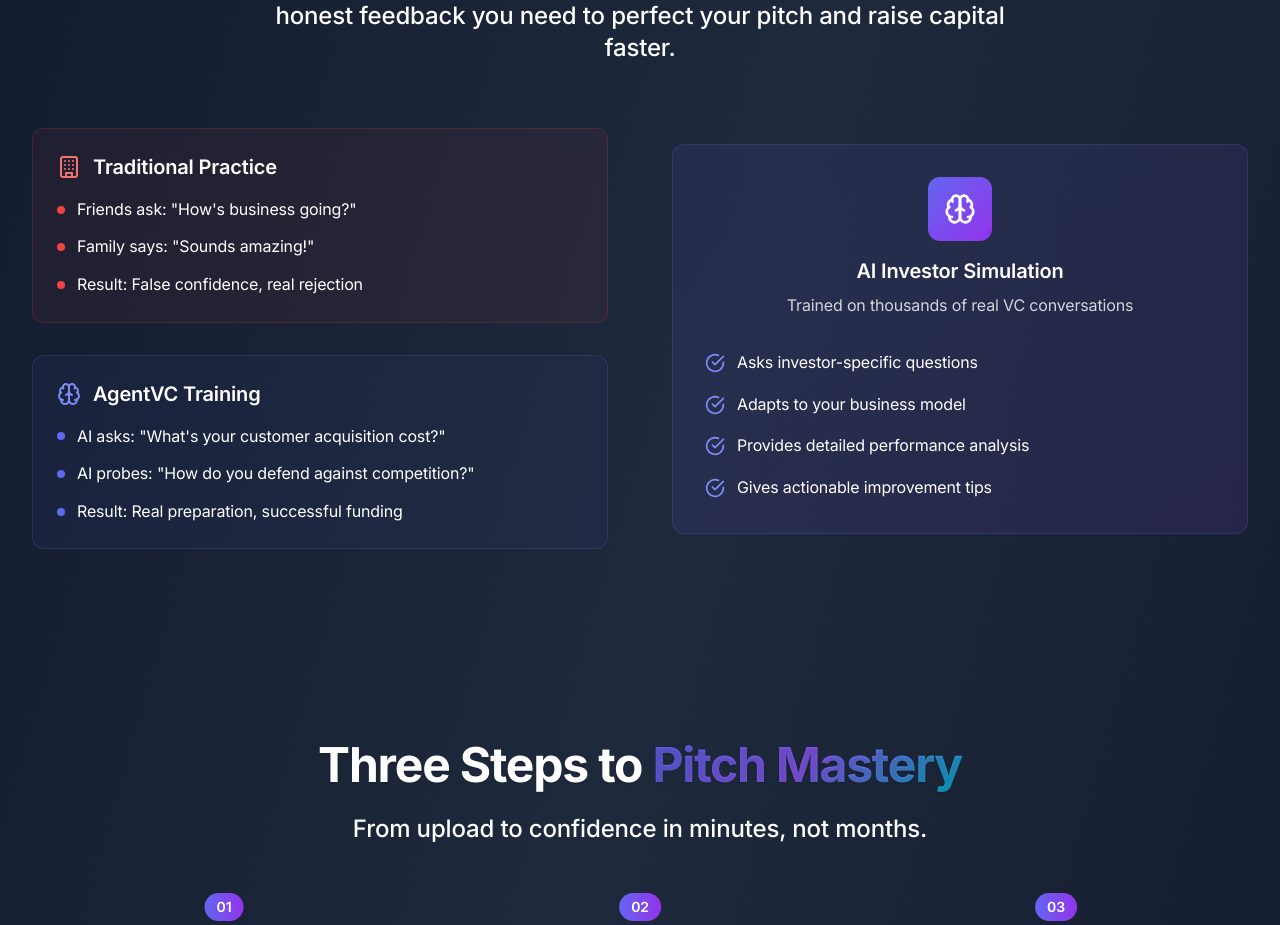
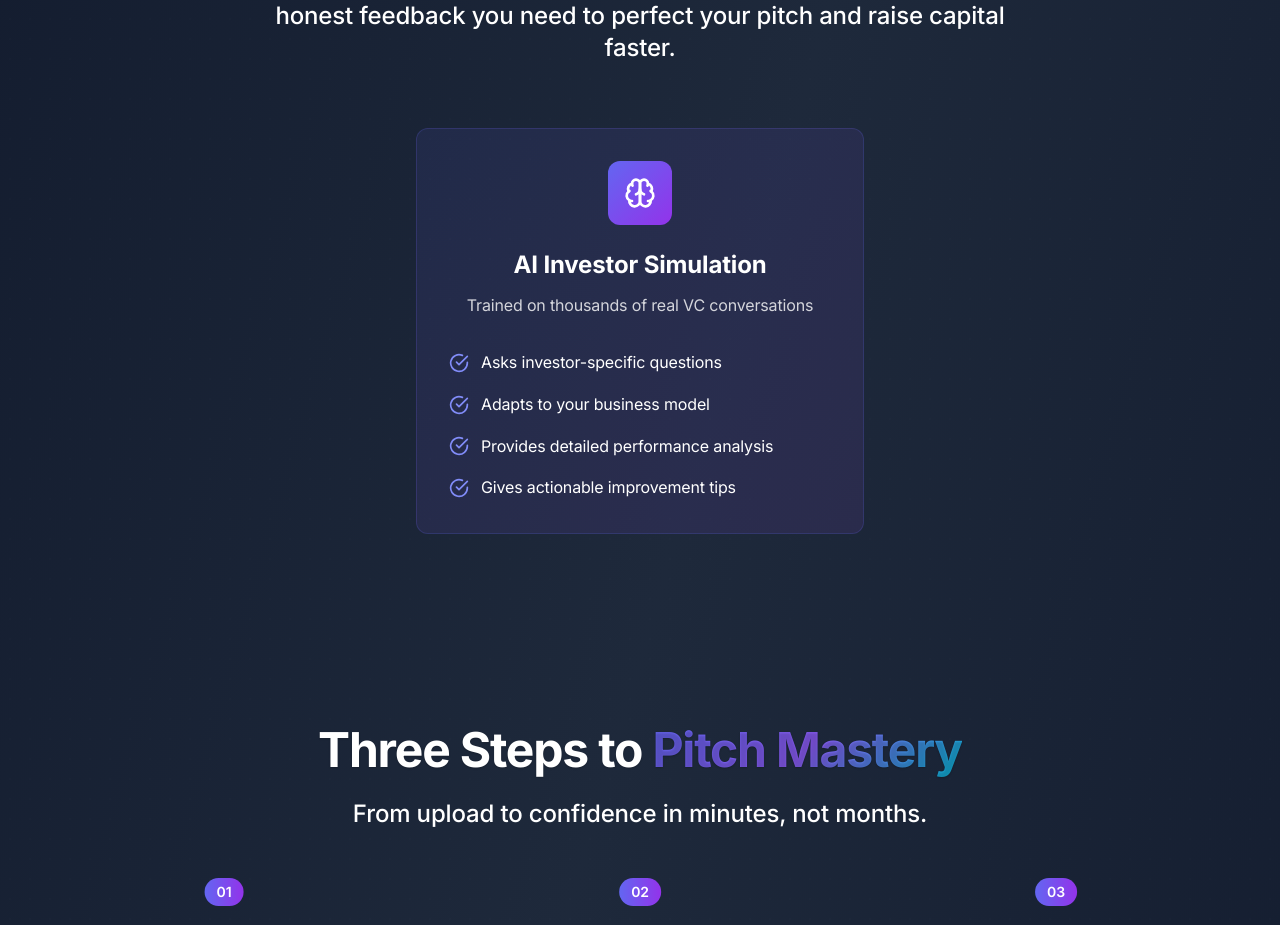
Before and after one commit to rohanvyas01/agentvc01, a React (Vite) app: page / in a window 1280 px wide. Shown: the part 1551-2476 px from the top of the page. Built offline with nearby package versions, Linux system fonts and the light colour scheme.

Commit message:
Convert solution section to centered card layout

```diff
--- a/src/pages/LandingPage.tsx
+++ b/src/pages/LandingPage.tsx
@@ -206,7 +206,7 @@
         </div>
       </section>
 
-      {/* Solution Section */}
+      {/* Solution Section - Converted to centered card layout */}
       <section className="relative section-spacing">
         <div className="max-w-7xl mx-auto container-padding">
           <motion.div
@@ -225,83 +225,17 @@
             </p>
           </motion.div>
 
-          <div className="grid lg:grid-cols-2 gap-16 items-center">
+          {/* Centered Card Layout */}
+          <div className="flex justify-center">
             <motion.div
-              initial={{ opacity: 0, x: -50 }}
-              whileInView={{ opacity: 1, x: 0 }}
+              initial={{ opacity: 0, y: 50 }}
+              whileInView={{ opacity: 1, y: 0 }}
               transition={{ duration: 0.8 }}
               viewport={{ once: true }}
-              className="space-y-8"
+              className="max-w-md w-full p-8 bg-gradient-to-br from-indigo-500/10 to-purple-500/10 border border-indigo-500/20 rounded-xl text-center"
             >
               <motion.div
-                className="p-6 bg-red-500/5 border border-red-500/20 rounded-xl"
-                whileHover={{ scale: 1.02 }}
-              >
-                <h3 className="text-xl font-semibold text-white mb-4 flex items-center gap-3">
-                  <Building className="w-6 h-6 text-red-400" />
-                  Traditional Practice
-                </h3>
-                <div className="space-y-3">
-                  {[
-                    'Friends ask: "How\'s business going?"',
-                    'Family says: "Sounds amazing!"',
-                    'Result: False confidence, real rejection'
-                  ].map((item, index) => (
-                    <motion.div
-                      key={index}
-                      className="flex items-center gap-3 text-white"
-                      initial={{ opacity: 0, x: -20 }}
-                      whileInView={{ opacity: 1, x: 0 }}
-                      transition={{ delay: index * 0.1 }}
-                      viewport={{ once: true }}
-                    >
-                      <div className="w-2 h-2 bg-red-500 rounded-full" />
-                      <span>{item}</span>
-                    </motion.div>
-                  ))}
-                </div>
-              </motion.div>
-
-              <motion.div
-                className="p-6 bg-indigo-500/5 border border-indigo-500/20 rounded-xl"
-                whileHover={{ scale: 1.02 }}
-              >
-                <h3 className="text-xl font-semibold text-white mb-4 flex items-center gap-3">
-                  <Brain className="w-6 h-6 text-indigo-400" />
-                  AgentVC Training
-                </h3>
-                <div className="space-y-3">
-                  {[
-                    'AI asks: "What\'s your customer acquisition cost?"',
-                    'AI probes: "How do you defend against competition?"',
-                    'Result: Real preparation, successful funding'
-                  ].map((item, index) => (
-                    <motion.div
-                      key={index}
-                      className="flex items-center gap-3 text-white"
-                      initial={{ opacity: 0, x: -20 }}
-                      whileInView={{ opacity: 1, x: 0 }}
-                      transition={{ delay: index * 0.1 }}
-                      viewport={{ once: true }}
-                    >
-                      <div className="w-2 h-2 bg-indigo-500 rounded-full" />
-                      <span>{item}</span>
-                    </motion.div>
-                  ))}
-                </div>
-              </motion.div>
-            </motion.div>
-
-            <motion.div
-              initial={{ opacity: 0, x: 50 }}
-              whileInView={{ opacity: 1, x: 0 }}
-              transition={{ duration: 0.8 }}
-              viewport={{ once: true }}
-              className="p-8 bg-gradient-to-br from-indigo-500/10 to-purple-500/10 border border-indigo-500/20 rounded-xl"
-            >
-              <div className="text-center mb-8">
-                <motion.div
-                  className="w-16 h-16 bg-gradient-to-br from-indigo-500 to-purple-600 rounded-xl flex items-center justify-center mx-auto mb-4 relative overflow-hidden"
+                className="w-16 h-16 bg-gradient-to-br from-indigo-500 to-purple-600 rounded-xl flex items-center justify-center mx-auto mb-6 relative overflow-hidden"
                 whileHover={{ scale: 1.1, rotate: 5 }}
                 transition={{ duration: 0.3 }}
               >
@@ -312,9 +246,9 @@
                   transition={{ duration: 0.3 }}
                 />
               </motion.div>
-                <h3 className="text-xl font-semibold text-white mb-2">AI Investor Simulation</h3>
-                <p className="text-white/80">Trained on thousands of real VC conversations</p>
-              </div>
+
+              <h3 className="text-2xl font-bold text-white mb-3">AI Investor Simulation</h3>
+              <p className="text-white/80 mb-8">Trained on thousands of real VC conversations</p>
 
               <div className="space-y-4">
                 {[
@@ -325,8 +259,8 @@
                 ].map((feature, index) => (
                   <motion.div
                     key={index}
-                    className="flex items-center gap-3"
-                    initial={{ opacity: 0, x: 20 }}
+                    className="flex items-center gap-3 text-left"
+                    initial={{ opacity: 0, x: -20 }}
                     whileInView={{ opacity: 1, x: 0 }}
                     transition={{ delay: index * 0.1 }}
                     viewport={{ once: true }}
```
Lines whose indentation alone changed are shown as unchanged.
